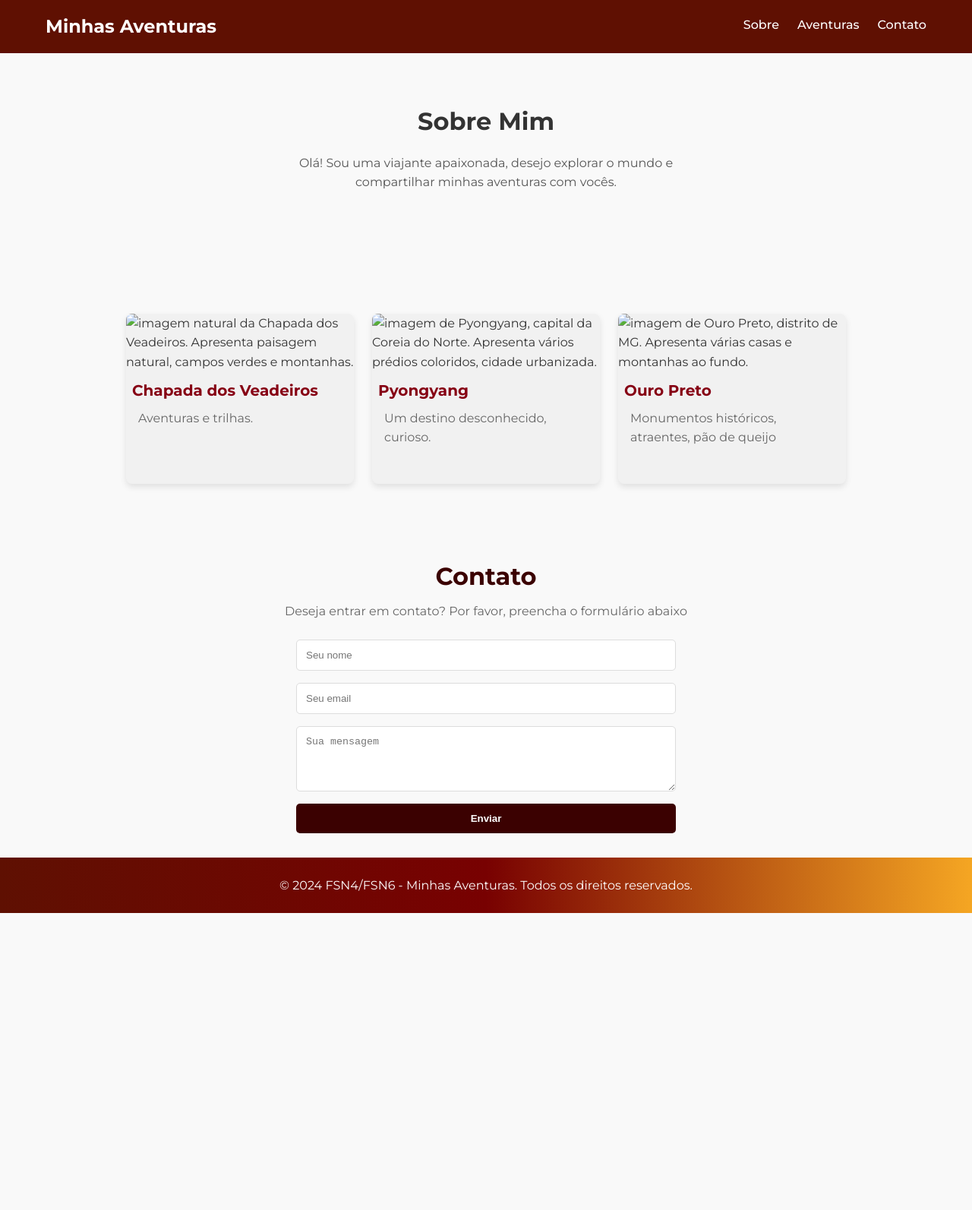
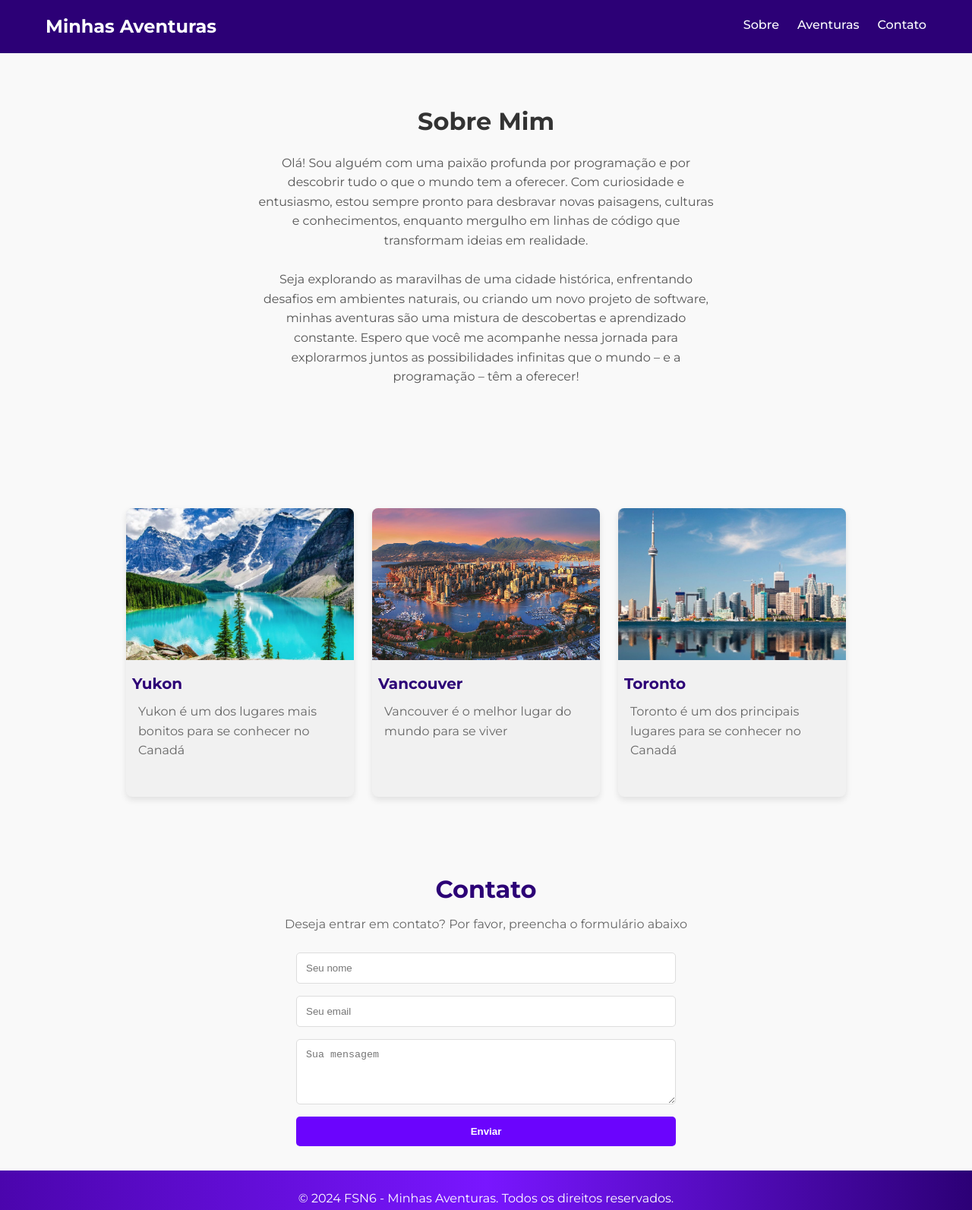
Before and after one commit to diegofer70/desafio-capacita, a plain HTML site: page index.html in a window 1280 px wide. Shown: the top 1593 px of the page at 76% size. Before the commit the page ends 1202 px from the top, so only its background shows below. Drawn offline with Linux system fonts and the light colour scheme.

Commit message:
atualizações de imagens, markdown

```diff
--- a/index.html
+++ b/index.html
@@ -26,7 +26,10 @@
     <section id="sobre" class="section">
         <div class="container">
             <h2>Sobre Mim</h2>
-            <p>Olá! Sou uma viajante apaixonada, desejo explorar o mundo e compartilhar minhas aventuras com vocês.</p>
+            <p>Olá! Sou alguém com uma paixão profunda por programação e por descobrir tudo o que o mundo tem a oferecer. Com curiosidade e entusiasmo, estou sempre pronto para desbravar novas paisagens, culturas e conhecimentos, enquanto mergulho em linhas de código que transformam ideias em realidade.
+            <br>
+            <br>
+            Seja explorando as maravilhas de uma cidade histórica, enfrentando desafios em ambientes naturais, ou criando um novo projeto de software, minhas aventuras são uma mistura de descobertas e aprendizado constante. Espero que você me acompanhe nessa jornada para explorarmos juntos as possibilidades infinitas que o mundo – e a programação – têm a oferecer!</p>
         </div>
     </section>
 
@@ -34,19 +37,19 @@
         <div class="container">
             <div class="aventuras-grid">
                 <div class="aventura-item">
-                    <img src="./img/av-01.jpg" alt="imagem natural da Chapada dos Veadeiros. Apresenta paisagem natural, campos verdes e montanhas.">
-                    <h3 style="color: #860014">Chapada dos Veadeiros</h3>
-                    <p>Aventuras e trilhas.</p>
+                    <img src="./img/canada.jpeg" alt="imagem natural da Chapada dos Veadeiros. Apresenta paisagem natural, campos verdes e montanhas.">
+                    <h3 style="color: #2c0076">Yukon</h3>
+                    <p>Yukon é um dos lugares mais bonitos para se conhecer no Canadá</p>
                 </div>
                 <div class="aventura-item">
-                    <img src="./img/av-02.jpg" alt="imagem de Pyongyang, capital da Coreia do Norte. Apresenta vários prédios coloridos, cidade urbanizada.">
-                    <h3 style="color: #860014">Pyongyang</h3>
-                    <p>Um destino desconhecido, curioso.</p>
+                    <img src="./img/Vancouver.jpeg" alt="imagem de Pyongyang, capital da Coreia do Norte. Apresenta vários prédios coloridos, cidade urbanizada.">
+                    <h3 style="color: #2c0076">Vancouver</h3>
+                    <p>Vancouver é o melhor lugar do mundo para se viver</p>
                 </div>
                 <div class="aventura-item">
-                    <img src="./img/av-03.jpeg" alt="imagem de Ouro Preto, distrito de MG. Apresenta várias casas e montanhas ao fundo.">
-                    <h3 style="color: #860014">Ouro Preto</h3>
-                    <p>Monumentos históricos, atraentes, pão de queijo</p>
+                    <img src="./img/Toronto.jpeg" alt="imagem de Ouro Preto, distrito de MG. Apresenta várias casas e montanhas ao fundo.">
+                    <h3 style="color: #2c0076">Toronto</h3>
+                    <p>Toronto é um dos principais lugares para se conhecer no Canadá</p>
                 </div>
             </div>
         </div>
@@ -65,7 +68,7 @@
 
     <footer class="footer">
         <div class="container">
-            <p>&copy; 2024 FSN4/FSN6 - Minhas Aventuras. Todos os direitos reservados.</p>
+            <p>&copy; 2024 FSN6 - Minhas Aventuras. Todos os direitos reservados.</p>
         </div>
     </footer>
 </body>
--- a/styles.css
+++ b/styles.css
@@ -18,7 +18,7 @@ body {
 }
 
 .header{
-    background-color: #5f1002;
+    background-color: #2c0076;
     color: #fff;
     padding: 1rem 0;
     position: sticky;
@@ -60,12 +60,12 @@ body {
     height: 2px;
     bottom: 0;
     left: 0;
-    background: linear-gradient(90deg, #ff4500, #ff8c00);
+    background: linear-gradient(90deg, #d9ceff, #9f75ff);
     transition: width 0.4s ease-in-out;
 }
 
 .nav-links a:hover{
-    color: #ff8c00;
+    color: #bea6ff;
 }
 
 .nav-links a:hover:before{
@@ -133,7 +133,7 @@ body {
 
 .contato h2 {
     font-size: 2rem;
-    color: #3b0101;
+    color: #2c0076;
     text-align: center;
     margin-bottom: 0.5rem;
 }
@@ -167,7 +167,7 @@ body {
 
 .contato .btn {
     padding: 0.75rem;
-    background-color: #3b0101;
+    background-color: #6b04fd;
     color: #fff;
     border: none;
     cursor: pointer;
@@ -177,12 +177,12 @@ body {
 }
 
 .contato .btn:hover {
-    background-color: #880404;
+    background-color: #9f75ff;
 }
 
 
 .footer {
-    background: linear-gradient(to right, #5f1002, #780101, #f5a623);
+    background: linear-gradient(to right, #4b05ad, #7916ff, #2c0076);
     color: #fff;
     text-align: center;
     padding: 1.5rem 0;
```
Also changed, not shown: img/Toronto.jpeg (added), img/Vancouver.jpeg (added), img/Yukon.jpeg (added), img/canada.jpeg (added).
